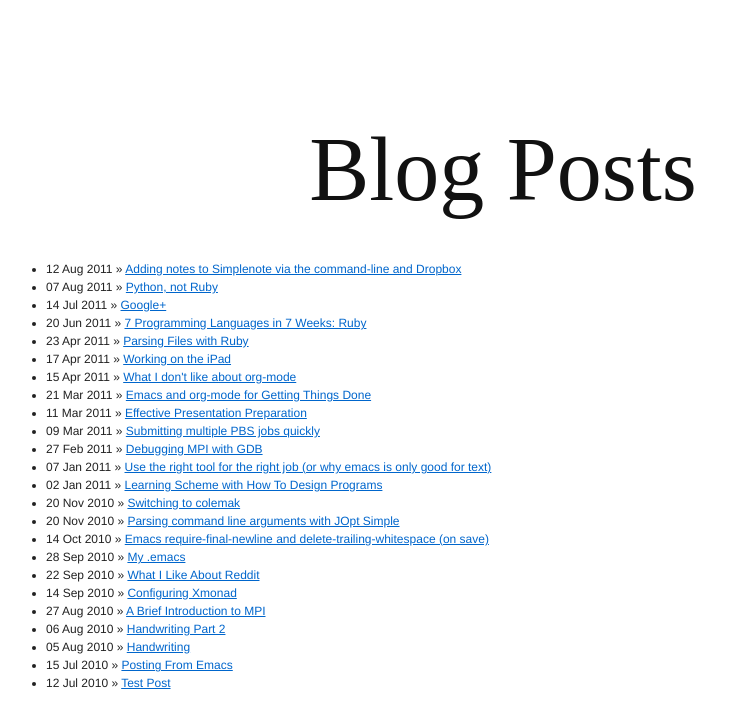
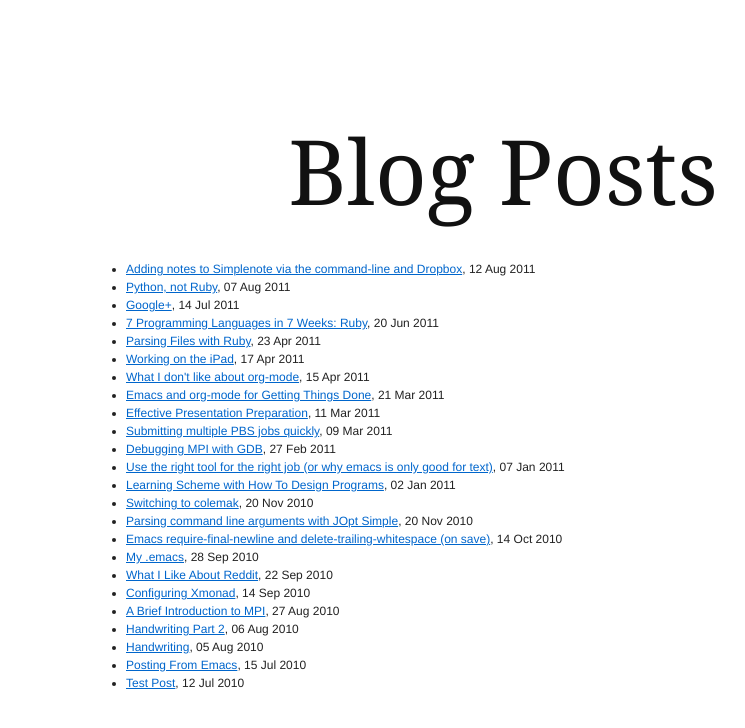
Before and after one commit to davidbeckingsale/davidbeckingsale.github.io, a Jekyll site: the page built from blog.html, in a window 1280 px wide. Shown: the top 728 px of the page, without its empty margins (137-882 px from the left). Built offline with Jekyll 4.4.1, drawn with Linux system fonts in a browser that asks for light colours; nearby versions of some CDN libraries; some web fonts are replaced.

Commit message:
UPDATED POST STYLES

```diff
--- a/_layouts/post.html
+++ b/_layouts/post.html
@@ -1,7 +1,7 @@
 ---
 layout: default
 ---
-<div class="title">
+<div class="title-plain">
 <h1>{{ page.title }}</h1>
 </div>
 
--- a/blog.html
+++ b/blog.html
@@ -4,13 +4,13 @@
 ---
 
 <div id="home">
-    <div class="title">
+    <div class="title-plain">
         <h1>Blog Posts</h1>
         </div>
-        <div class="span-24">
+        <div class="span-20 prepend-2 append-2">
   <ul class="posts">
     {% for post in site.posts %}
-      <li><span>{{ post.date | date_to_string }}</span> &raquo; <a href="{{ post.url }}">{{ post.title }}</a></li>
+      <li><a href="{{ post.url }}">{{ post.title }}</a>, <span>{{ post.date | date_to_string }}</span></li>
     {% endfor %}
 </ul>
 </div>
--- a/css/custom.css
+++ b/css/custom.css
@@ -12,6 +12,14 @@
   margin-top: 125px;
   text-align: center;
   /*  font-family: 'La Belle Aurore', cursive; */
+}
+
+.title-plain {
+	font: 20px Constantia, 'Hoefler Text',  "Adobe Caslon Pro", Baskerville, Georgia, Times, serif;
+  font-size: 250%;
+  margin: auto;
+  margin-top: 125px;
+  text-align: center;
 }
 
 .buttons {
--- a/index.html
+++ b/index.html
@@ -81,7 +81,7 @@
         </div>
 
         <div class="content" id="web" style="display:none">
-          I'm <a href="http://www.davidbeckingsale.com/blog">blogging</a>,
+          I'm <a href="blog.html">blogging</a>,
           <a href="http://bytes.davidbeckingsale.com">tumbling</a>,
           <a href="https://twitter.com/#!/dabeckingsale">tweeting</a>,
           <a href="http://www.delicious.com/dabeckingsale">bookmarking</a>,
```
Also changed, not shown: 1 other file.
